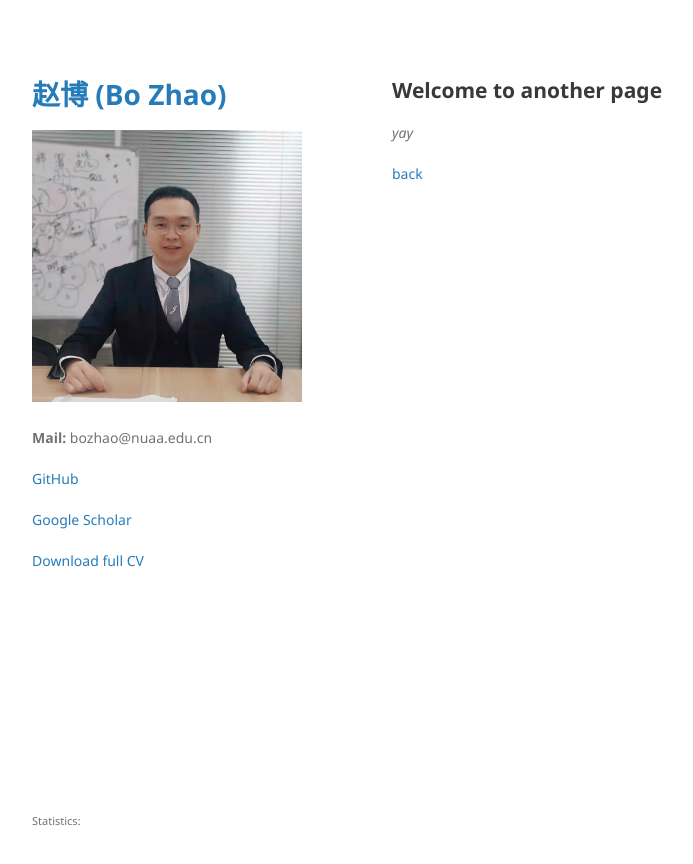
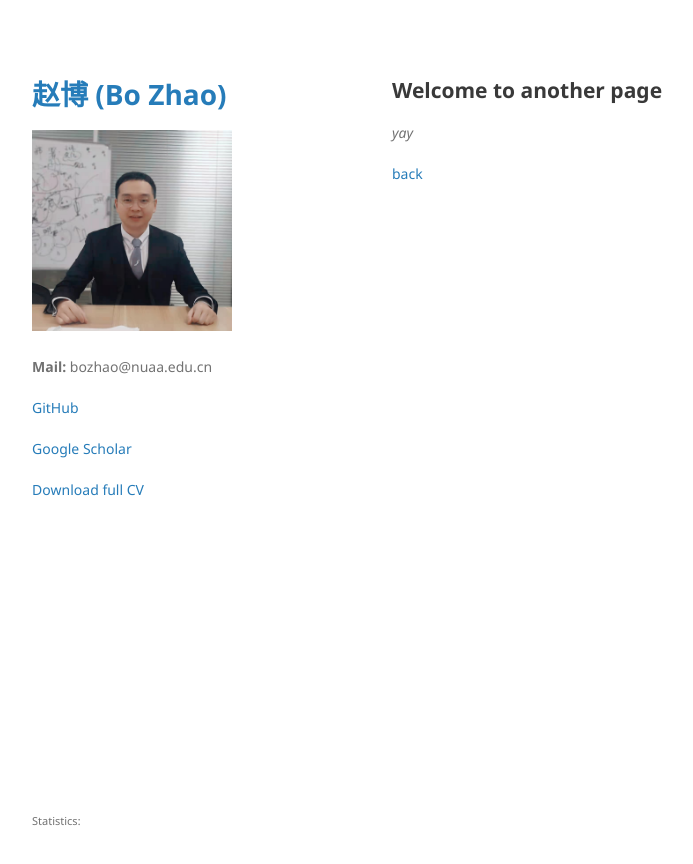
Before and after one commit to BorisZhao/BorisZhao.github.io, a Jekyll site: the page built from another-page.md, in a window 1280 px wide. Shown: the top 864 px of the page, without its empty margins (178-871 px from the left). Built offline with Jekyll 4.4.1, drawn with Linux system fonts in a browser that asks for light colours; a script that is not in the unit is left out; the repository's description, which GitHub fills in, is left out; our own code applies the rules of GitHub Pages for plain Markdown files.

Commit message:
Update default.html

```diff
--- a/_layouts/default.html
+++ b/_layouts/default.html
@@ -17,7 +17,7 @@
         <h1><a href="{{ "/" | absolute_url }}">{{ site.title | default: site.github.repository_name }}</a></h1>
 
         {% if site.logo %}
-          <img src="{{site.logo | relative_url}}" alt="Logo" />
+          <img src="{{site.logo | relative_url}}" alt="Logo" width="200"/>
         {% endif %}
 
         <p>{{ site.description | default: site.github.project_tagline }}</p>
```
